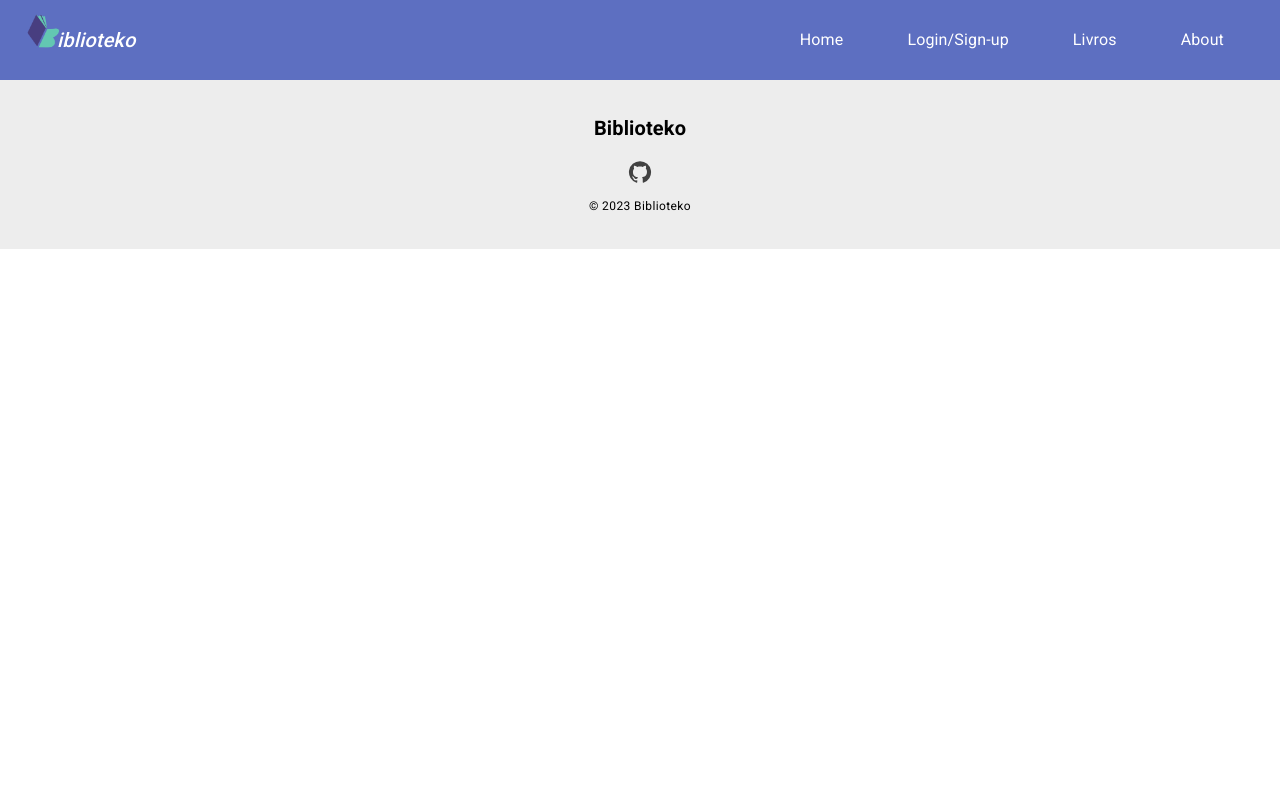
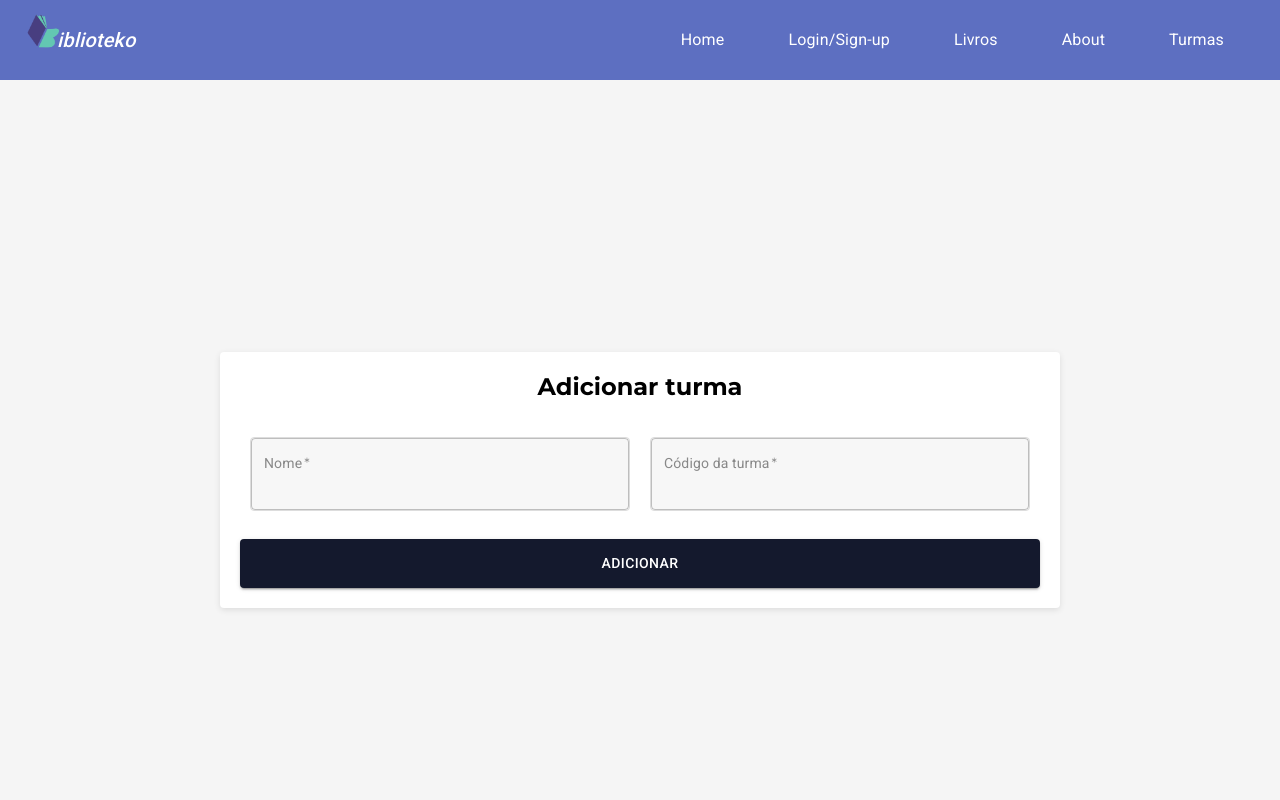
Before and after one commit to biblioteko-app/biblioteko-app, a React (Create React App) app: page /turmas in a window 1280 px wide. Shown: the top 800 px of the page. Built offline with nearby package versions, Linux system fonts and the light colour scheme.

Commit message:
feat: turma

```diff
--- a/src/App.js
+++ b/src/App.js
@@ -4,6 +4,7 @@ import Home from './pages/Home'
 import About from './pages/About'
 import LoginSignUp from './pages/LoginSignUp'
 import AddBook from './pages/AddBook'
+import AddClass from './pages/AddClass'
 import Navbar from './components/Navbar'
 import Footer from './components/Footer/Footer'
 import Books from './components/Book/Book'
@@ -22,9 +23,13 @@ function App() {
           <Route path="/" element={<Home />} />
           <Route path="/about" element={<About />} />
           <Route path="/books" element={<Books />} />
+          <Route path="/turmas" element={<AddClass />} />
           <Route path="/loginSignUp" element={<LoginSignUp />} />
           {user && user.role === 'professor' && (
             <Route path="/addBook" element={<AddBook />} />
+          )}
+          {user && user.role === 'professor' && (
+            <Route path="/addClass" element={<AddClass />} />
           )}
         </Routes>
       </BrowserRouter>
--- /dev/null
+++ b/src/components/AddClassForm.jsx
@@ -0,0 +1,180 @@
+import React, { useState } from 'react'
+import { TextField, Button, useMediaQuery } from '@mui/material'
+import axios from 'axios'
+
+const AddBookForm = () => {
+  const [buttonHovered, setButtonHovered] = useState(false)
+  const [name, setName] = useState('')
+  const [codigo, setCodigo] = useState('')
+
+  const handleButtonHover = event => {
+    setButtonHovered(event.type === 'mouseenter')
+  }
+
+  const handleSubmit = async event => {
+    event.preventDefault()
+
+    try {
+      const response = await axios.post('/api/books', {
+        name,
+        codigo
+      })
+
+      console.log(response.data)
+
+      // Limpar os campos do formulário
+      setName('')
+      setCodigo('')
+
+      // Exibir mensagem de sucesso ou redirecionar o usuário
+    } catch (error) {
+      console.error(error)
+      // Lidar com erros, exibir mensagens de erro ou tomar outras ações adequadas
+    }
+  }
+
+  const isMobile = useMediaQuery('(max-width: 600px)')
+
+  return (
+    <div style={styles.container}>
+      <div style={isMobile ? styles.formContainerMobile : styles.formContainer}>
+        <h2 style={styles.heading}>Adicionar turma</h2>
+        <form onSubmit={handleSubmit} style={styles.form}>
+          <div style={isMobile ? styles.formColumnMobile : styles.formColumn}>
+            <TextField
+              margin="normal"
+              required
+              fullWidth
+              id="name"
+              label="Nome"
+              name="name"
+              autoComplete="off"
+              value={name}
+              onChange={event => setName(event.target.value)}
+              InputProps={{
+                style: styles.input,
+                classes: {
+                  focused: buttonHovered ? 'inputFocused' : ''
+                }
+              }}
+              InputLabelProps={{
+                style: styles.label
+              }}
+            />
+
+          </div>
+          <div style={isMobile ? styles.formColumnMobile : styles.formColumn}>
+          <TextField
+              margin="normal"
+              required
+              fullWidth
+              id="codigo"
+              label="Código da turma"
+              name="codigo"
+              autoComplete="off"
+              value={codigo}
+              onChange={event => setCodigo(event.target.value)}
+              InputProps={{
+                style: styles.input,
+                classes: {
+                  focused: buttonHovered ? 'inputFocused' : ''
+                }
+              }}
+              InputLabelProps={{
+                style: styles.label
+              }}
+            />
+          </div>
+          <Button
+            type="submit"
+            variant="contained"
+            size="medium"
+            required
+            fullWidth
+            sx={{
+              background: '#14192d ',
+              color: '#fff',
+              borderRadius: '4px',
+              padding: '12px',
+              transition: 'background 0.3s',
+              marginTop: '20px',
+              '&:hover': {
+                backgroundColor: '#1e2a5a'
+              }
+            }}
+            onMouseEnter={handleButtonHover}
+            onMouseLeave={handleButtonHover}
+          >
+            Adicionar
+          </Button>
+        </form>
+      </div>
+    </div>
+)
+}
+
+const styles = {
+  container: {
+    display: 'flex',
+    justifyContent: 'center',
+    alignItems: 'center',
+    minHeight: '100vh',
+    backgroundColor: '#f5f5f5'
+  },
+  formContainer: {
+    width: '800px',
+    padding: '20px',
+    boxShadow: '0px 2px 6px rgba(0, 0, 0, 0.1)',
+    backgroundColor: '#fff',
+    borderRadius: '4px'
+  },
+  formContainerMobile: {
+    width: '100%',
+    padding: '20px',
+    boxShadow: '0px 2px 6px rgba(0, 0, 0, 0.1)',
+    backgroundColor: '#fff',
+    borderRadius: '4px'
+  },
+  heading: {
+    marginBottom: '20px',
+    fontSize: '24px',
+    fontWeight: 'bold',
+    textAlign: 'center'
+  },
+  form: {
+    display: 'flex',
+    flexDirection: 'row',
+    flexWrap: 'wrap'
+  },
+  formColumn: {
+    flex: '0 0 50%',
+    padding: '0 10px',
+    boxSizing: 'border-box'
+  },
+  formColumnMobile: {
+    flex: '0 0 100%',
+    padding: '0 10px',
+    boxSizing: 'border-box'
+  },
+  input: {
+    background: '#f7f7f7',
+    borderRadius: '4px',
+    border: '1px solid #ddd',
+    padding: '8px 12px',
+    transition: 'border-color 0.3s'
+  },
+  label: {
+    color: '#888',
+    fontSize: '14px'
+  },
+  addButton: {
+    background: '#14192d',
+    color: '#fff',
+    borderRadius: '4px',
+    padding: '12px',
+    transition: 'background 0.3s',
+    marginTop: '20px'
+  }
+}
+
+export default AddBookForm
--- a/src/components/Navbar.jsx
+++ b/src/components/Navbar.jsx
@@ -32,6 +32,7 @@ const itemList = [
   { text: 'Login/Sign-up', to: '/LoginSignUp' },
   { text: 'Livros', to: '/books' },
   { text: 'About', to: '/about' },
+  { text: 'Turmas', to: '/AddClass' },
 ];
 
 const Navbar = ({ user }) => {
--- /dev/null
+++ b/src/pages/AddClass.js
@@ -0,0 +1,17 @@
+import React from 'react';
+import AddClassForm from '../components/AddClassForm';
+
+const AddClass = () => {
+  const handleClassAdded = () => {
+    // Lógica para manipular o turma adicionade
+    // Exemplo: exibir mensagem de sucesso, redirecionar para outra página, etc.
+  };
+
+  return (
+    <>
+      <AddClassForm onClassAdded={handleClassAdded} />
+    </>
+  );
+};
+
+export default AddClass;
```
Also changed, not shown: src/pages/BookForm.js (deleted, +0 -61 lines).
